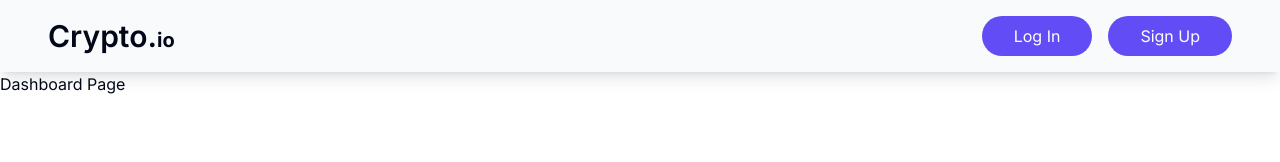
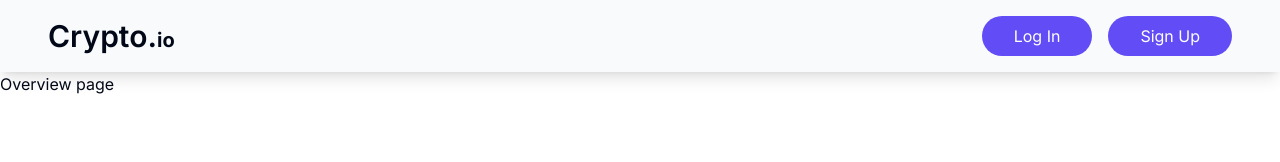
Before and after one commit to Lovenson2000/crypto.io, a Next.js app: page /dashboard in a window 1280 px wide. Shown: the top 162 px of the page. Built offline with nearby package versions, Linux system fonts and the light colour scheme.

Commit message:
Creating more files inside app

```diff
--- /dev/null
+++ b/app/dashboard/(overview)/page.js
@@ -0,0 +1,7 @@
+import React from 'react'
+
+export default function Page() {
+  return (
+    <div>Overview page</div>
+  );
+}
--- /dev/null
+++ b/app/dashboard/layout.js
@@ -0,0 +1,10 @@
+
+import React from 'react'
+
+export default function Layout({children}) {
+  return (
+    <div>
+        {children}
+    </div>
+  );
+}
```
